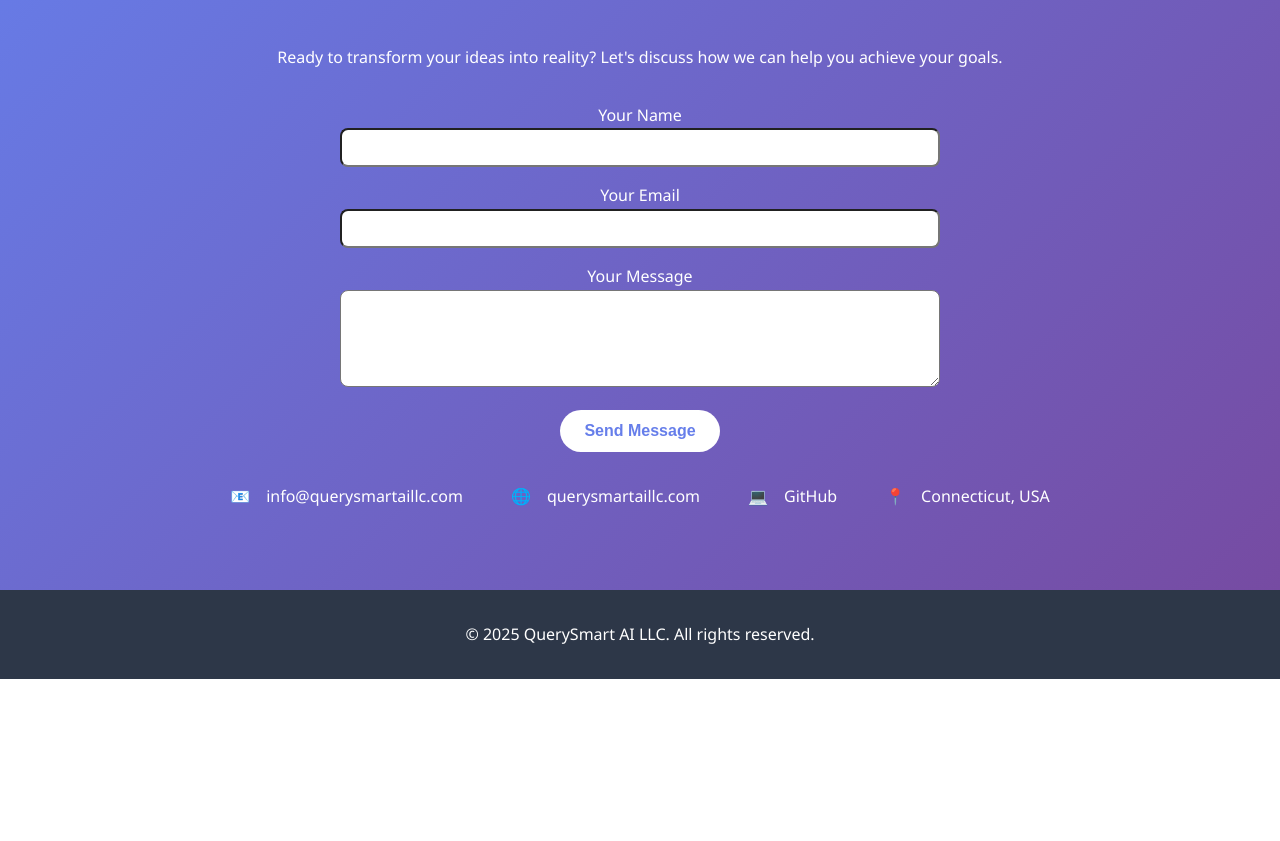
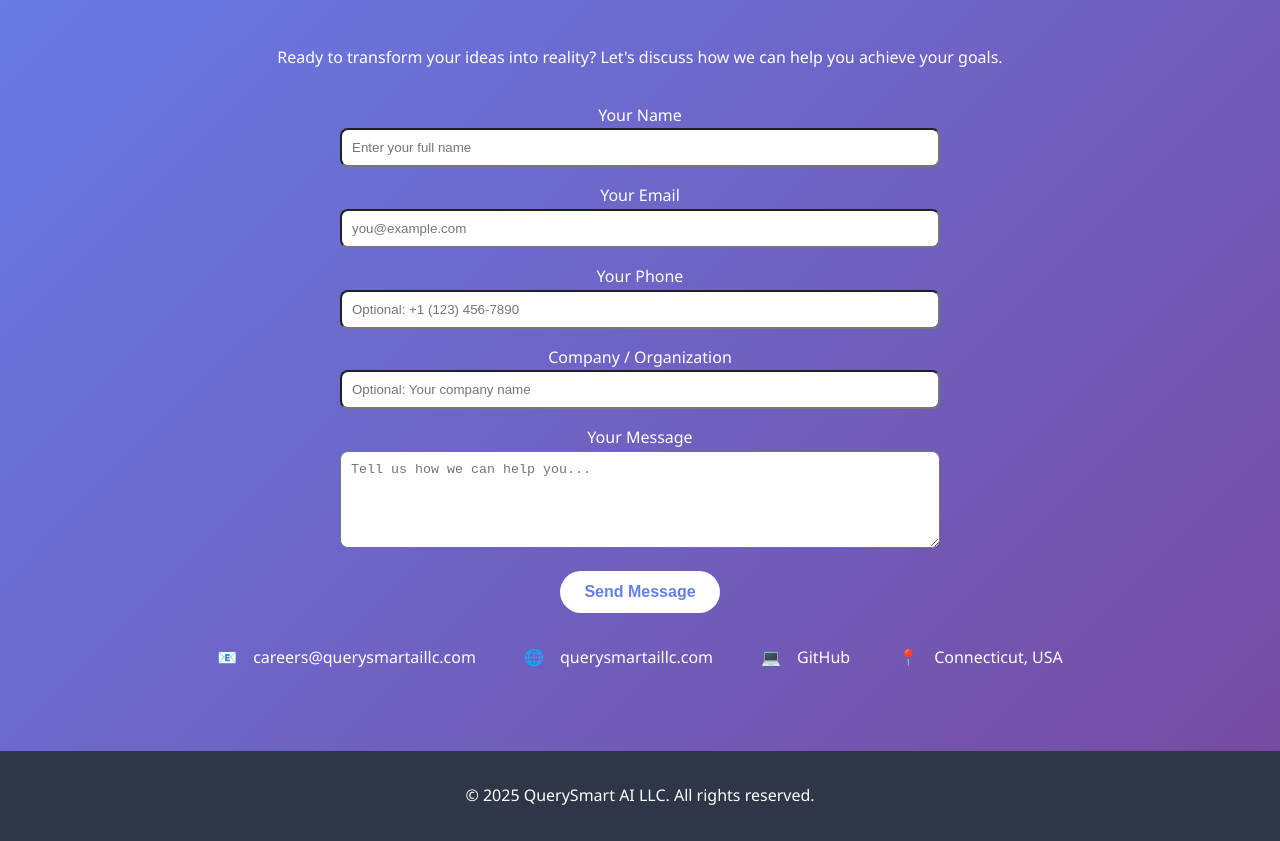
Before and after one commit to Girim9912/querysmartaillc, a plain HTML site: page index.html in a window 1280 px wide. Shown: the part 4527-5368 px from the top of the page. Before the commit the page ends 5206 px from the top, so only its background shows below. Drawn offline with Linux system fonts and the light colour scheme.

Commit message:
Contact form included

```diff
--- a/index.html
+++ b/index.html
@@ -591,29 +591,35 @@
         <div class="container">
             <h2 class="section-title">Get in Touch</h2>
             <p>Ready to transform your ideas into reality? Let's discuss how we can help you achieve your goals.</p>
-
             <!-- 🌐 Custom Contact Form with Formspree -->
-        <form action="https://formspree.io/f/YOUR_FORM_ID" method="POST" style="max-width: 600px; margin: 2rem auto;">
+            <form action="https://formspree.io/f/mldlnqvo" method="POST" style="max-width: 600px; margin: 2rem auto;">
             <div style="margin-bottom: 1rem;">
                 <label for="name">Your Name</label><br>
-            <input type="text" id="name" name="name" required style="width: 100%; padding: 10px; border-radius: 8px;">
+                <input type="text" id="name" name="name" placeholder="Enter your full name" required style="width: 100%; padding: 10px; border-radius: 8px;">
             </div>
             <div style="margin-bottom: 1rem;">
                 <label for="email">Your Email</label><br>
-            <input type="email" id="email" name="email" required style="width: 100%; padding: 10px; border-radius: 8px;">
+                <input type="email" id="email" name="email" placeholder="you@example.com" required style="width: 100%; padding: 10px; border-radius: 8px;">
+            </div>
+            <div style="margin-bottom: 1rem;">
+                <label for="phone">Your Phone</label><br>
+                <input type="tel" id="phone" name="phone" placeholder="Optional: +1 (123) 456-7890" style="width: 100%; padding: 10px; border-radius: 8px;">
+            </div>
+            <div style="margin-bottom: 1rem;">
+                <label for="company">Company / Organization</label><br>
+                <input type="text" id="company" name="company" placeholder="Optional: Your company name" style="width: 100%; padding: 10px; border-radius: 8px;">
             </div>
             <div style="margin-bottom: 1rem;">
                 <label for="message">Your Message</label><br>
-            <textarea id="message" name="message" rows="5" required style="width: 100%; padding: 10px; border-radius: 8px;"></textarea>
+                <textarea id="message" name="message" placeholder="Tell us how we can help you..." rows="5" required style="width: 100%; padding: 10px; border-radius: 8px;"></textarea>
             </div>
             <input type="hidden" name="_subject" value="New contact from QuerySmart AI website">
             <button type="submit" class="btn btn-primary">Send Message</button>
             </form>
-
             <div class="contact-info">
                 <div class="contact-item">
                     <span>📧</span>
-            <a href="mailto:info@querysmartaillc.com">info@querysmartaillc.com</a>
+                    <a href="mailto:careers@querysmartaillc.com">careers@querysmartaillc.com</a>
                 </div>
                 <div class="contact-item">
                     <span>🌐</span>
```
Lines whose indentation alone changed are shown as unchanged.
